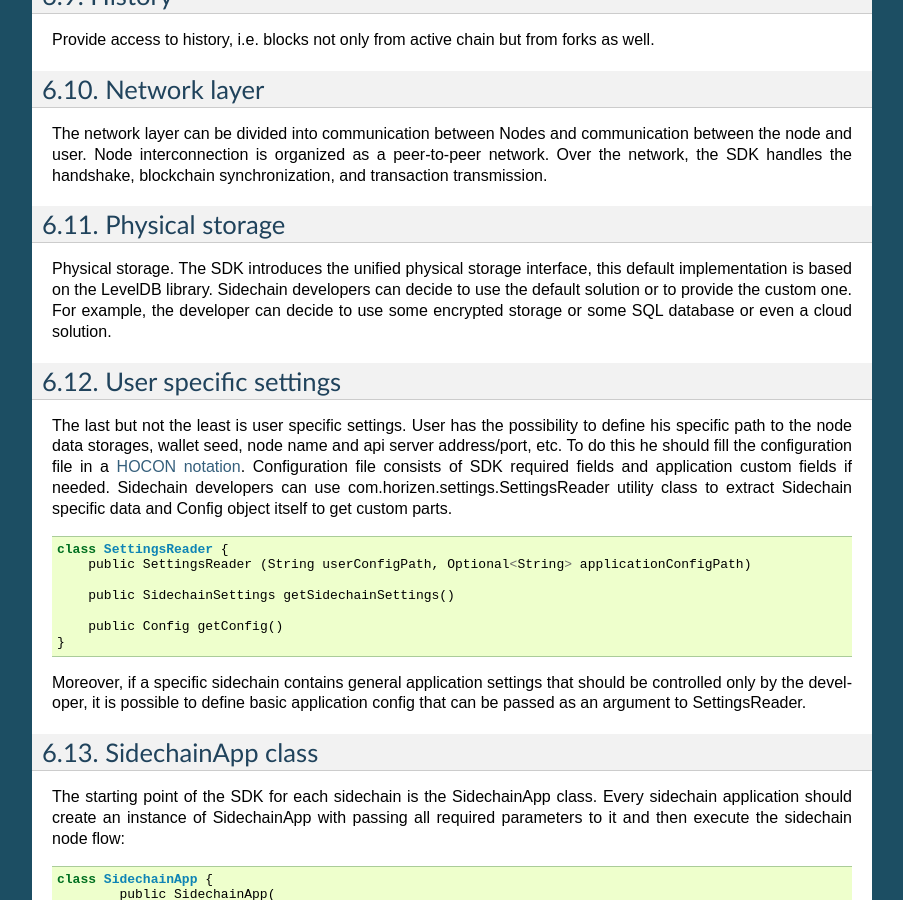
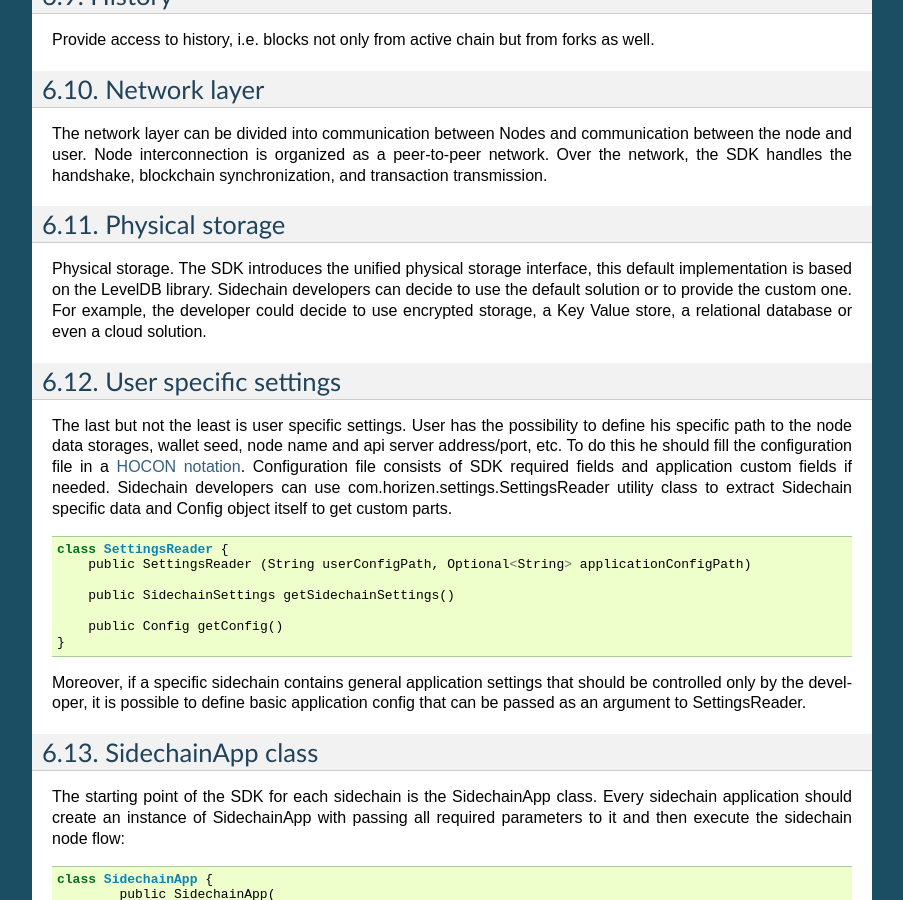
Before and after one commit to megaluck/documentation, a Sphinx documentation site: the page built from docs/introduction/06-Base-App.rst, in a window 1280 px wide and 900 px high, scrolled down 2293 px. Shown: the whole window, without its empty margins (198-1101 px from the left). Built offline with Sphinx 7.4.7, drawn with Linux system fonts in a browser that asks for light colours; pages that are not in the unit, such as notebooks, are missing from menus.

Commit message:
added database types

```diff
--- a/docs/introduction/06-Base-App.rst
+++ b/docs/introduction/06-Base-App.rst
@@ -112,7 +112,7 @@ Node interconnection is organized as a peer-to-peer network. Over the network, t
 Physical storage
 ****************
 
-Physical storage. The SDK introduces the unified physical storage interface, this default implementation is based on the LevelDB library. Sidechain developers can decide to use the default solution or to provide the custom one. For example, the developer can decide to use some encrypted storage or some SQL database or even a cloud solution.
+Physical storage. The SDK introduces the unified physical storage interface, this default implementation is based on the LevelDB library. Sidechain developers can decide to use the default solution or to provide the custom one. For example, the developer could decide to use encrypted storage, a Key Value store, a relational database or even a cloud solution.
 
 User specific settings
 **********************
```
